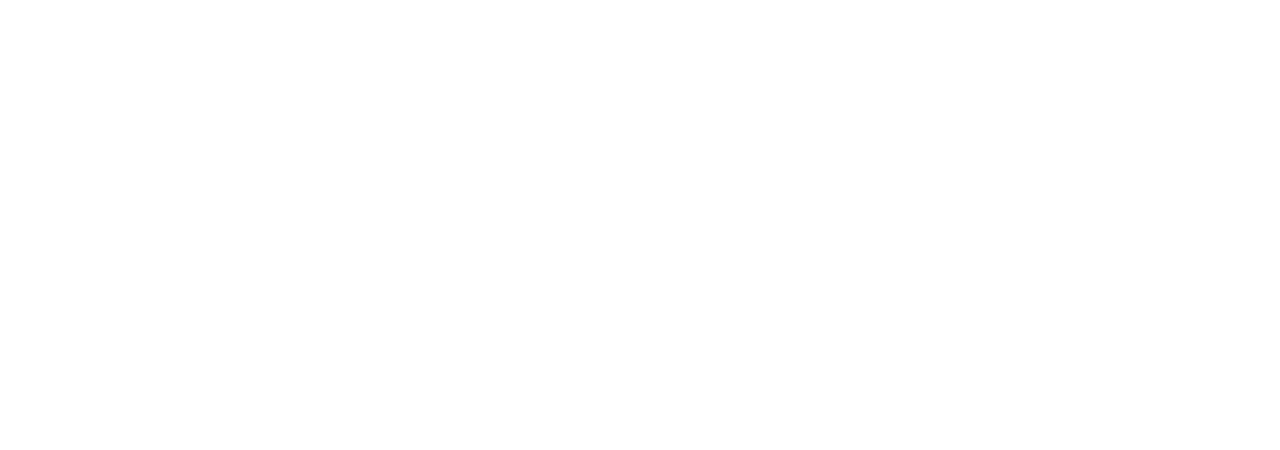
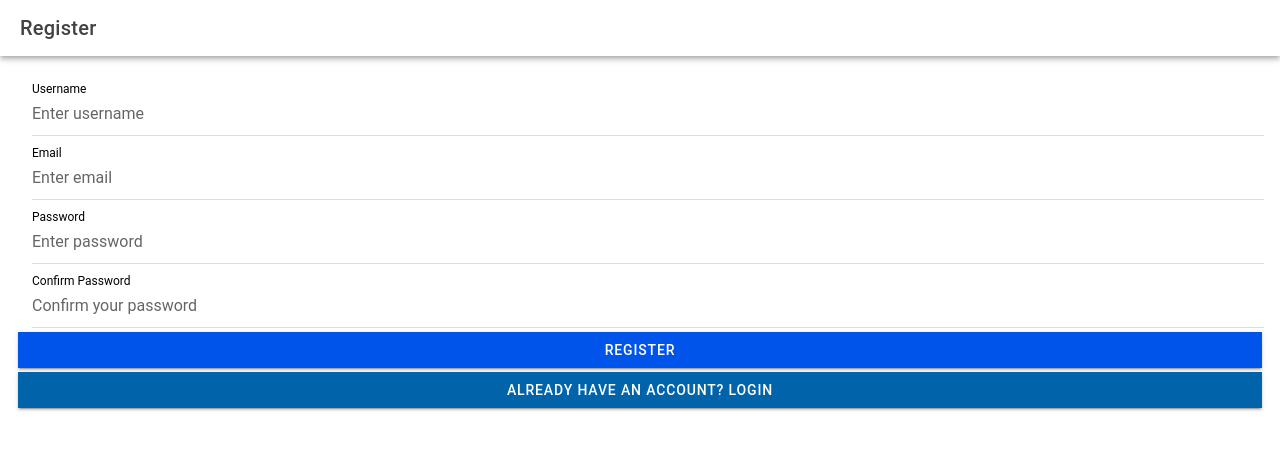
Before and after one commit to SarahSuyat/it35-lab, a React (Vite) app: page /register in a window 1280 px wide. Shown: the top 450 px of the page. Built offline with nearby package versions, Linux system fonts and the light colour scheme.

Commit message:
added info for register

```diff
--- a/src/App.tsx
+++ b/src/App.tsx
@@ -35,6 +35,7 @@
 
 import Login from './pages/Login';
 import Menu from './pages/Menu';
+import Register from './pages/Register';
 
 setupIonicReact();
 
@@ -44,6 +45,8 @@
       <IonRouterOutlet>
         <Route exact path="/it35-lab" component={Login} />
         <Route path="/it35-lab/app" component={Menu} />
+        <Route exact path="/register" component={Register} />
+
 
       </IonRouterOutlet>
     </IonReactRouter>
--- a/src/pages/Login.tsx
+++ b/src/pages/Login.tsx
@@ -10,16 +10,23 @@
     IonToolbar ,
     IonInput, IonItem, IonList,
     useIonRouter,
-    IonInputPasswordToggle
+    IonInputPasswordToggle,
+    IonIcon
 } from '@ionic/react';
+import { logoIonic } from 'ionicons/icons';
 
 const Login: React.FC = () => {
   const navigation = useIonRouter();
 
   const doLogin = () => {
       navigation.push('/it35-lab/app','forward','replace');
+    };
 
-  }
+    const goToRegister = () => {
+      navigation.push('/register'); //  Navigate to Register
+    };
+
+
   return (
     <IonPage>
 
@@ -28,6 +35,7 @@
           <IonTitle >Login</IonTitle>
         </IonToolbar>
       </IonHeader>
+
       <IonItem>
       <IonInput label="Email" labelPlacement="floating" placeholder="Enter email"></IonInput>
       </IonItem>
@@ -36,7 +44,6 @@
         <IonInput label="Password" labelPlacement="floating" placeholder="Enter password">
         <IonInputPasswordToggle slot="end"></IonInputPasswordToggle>
         </IonInput>
-
       </IonItem>
 
       <IonContent className= 'ion-padding'>
@@ -44,7 +51,7 @@
               Login
           </IonButton>
 
-          <IonButton onClick={() => doLogin()} expand="full">
+          <IonButton onClick={() => goToRegister()} expand="full">
               Sign up
           </IonButton>
 
--- a/src/pages/Register.tsx
+++ b/src/pages/Register.tsx
@@ -1,26 +1,114 @@
-
 import {
-    IonButtons,
+  IonButton,
   IonContent,
   IonHeader,
-      IonMenuButton,
+  IonInput,
+  IonItem,
+  IonLabel,
   IonPage,
   IonTitle,
-      IonToolbar
-  } from '@ionic/react';
+  IonToolbar,
+  useIonRouter,
+  IonToast, // Import IonToast
+} from "@ionic/react";
+import { useState } from "react";
 
 const Register: React.FC = () => {
+  const navigation = useIonRouter();
+  const [username, setUsername] = useState("");
+  const [email, setEmail] = useState("");
+  const [password, setPassword] = useState("");
+  const [confirmPassword, setConfirmPassword] = useState("");
+  const [showToast, setShowToast] = useState(false); // State to control the toast visibility
+
+  const doRegister = () => {
+    // Basic validation for password match
+    if (password !== confirmPassword) {
+      alert("Passwords do not match");
+      return;
+    }
+
+    // Show the toast after successful registration
+    setShowToast(true);
+
+    // Log the user information (you can replace this with actual registration logic)
+    console.log("Register button clicked");
+    console.log("Username:", username);
+    console.log("Email:", email);
+    console.log("Password:", password);
+
+    // After successful registration, navigate to the login page (or home page)
+    setTimeout(() => {
+      navigation.push("/login", "forward", "replace"); // Navigate to login page
+    }, 2000); // 2-second delay to show the toast
+  };
+
+  const navigateToLogin = () => {
+    navigation.push("/login"); // Navigate back to Login page
+  };
+
   return (
     <IonPage>
       <IonHeader>
         <IonToolbar>
-            <IonButtons slot='start'>
-              <IonMenuButton></IonMenuButton>
-            </IonButtons>
-            <IonTitle>Template</IonTitle>
+          <IonTitle>Register</IonTitle>
         </IonToolbar>
       </IonHeader>
-        <IonContent fullscreen>
+      <IonContent className="ion-padding">
+        <IonItem>
+          <IonLabel position="stacked">Username</IonLabel>
+          <IonInput
+            value={username}
+            onIonChange={(e) => setUsername(e.detail.value!)}
+            placeholder="Enter username"
+          />
+        </IonItem>
+
+        <IonItem>
+          <IonLabel position="stacked">Email</IonLabel>
+          <IonInput
+            value={email}
+            onIonChange={(e) => setEmail(e.detail.value!)}
+            placeholder="Enter email"
+          />
+        </IonItem>
+
+        <IonItem>
+          <IonLabel position="stacked">Password</IonLabel>
+          <IonInput
+            type="password"
+            value={password}
+            onIonChange={(e) => setPassword(e.detail.value!)}
+            placeholder="Enter password"
+          />
+        </IonItem>
+
+        <IonItem>
+          <IonLabel position="stacked">Confirm Password</IonLabel>
+          <IonInput
+            type="password"
+            value={confirmPassword}
+            onIonChange={(e) => setConfirmPassword(e.detail.value!)}
+            placeholder="Confirm your password"
+          />
+        </IonItem>
+
+        <IonButton onClick={doRegister} expand="full">
+          Register
+        </IonButton>
+
+        {/* IonToast component to show the success message */}
+        <IonToast
+          isOpen={showToast}
+          message="Account Created Successfully!"
+          duration={2000} // Show for 2 seconds
+          onDidDismiss={() => setShowToast(false)} // Hide toast after it is dismissed
+        />
+
+        {/* Button to navigate to Login page */}
+        <IonButton onClick={navigateToLogin} expand="full" color="secondary">
+          Already have an account? Login
+        </IonButton>
       </IonContent>
     </IonPage>
   );
```
Lines whose indentation alone changed are shown as unchanged.
